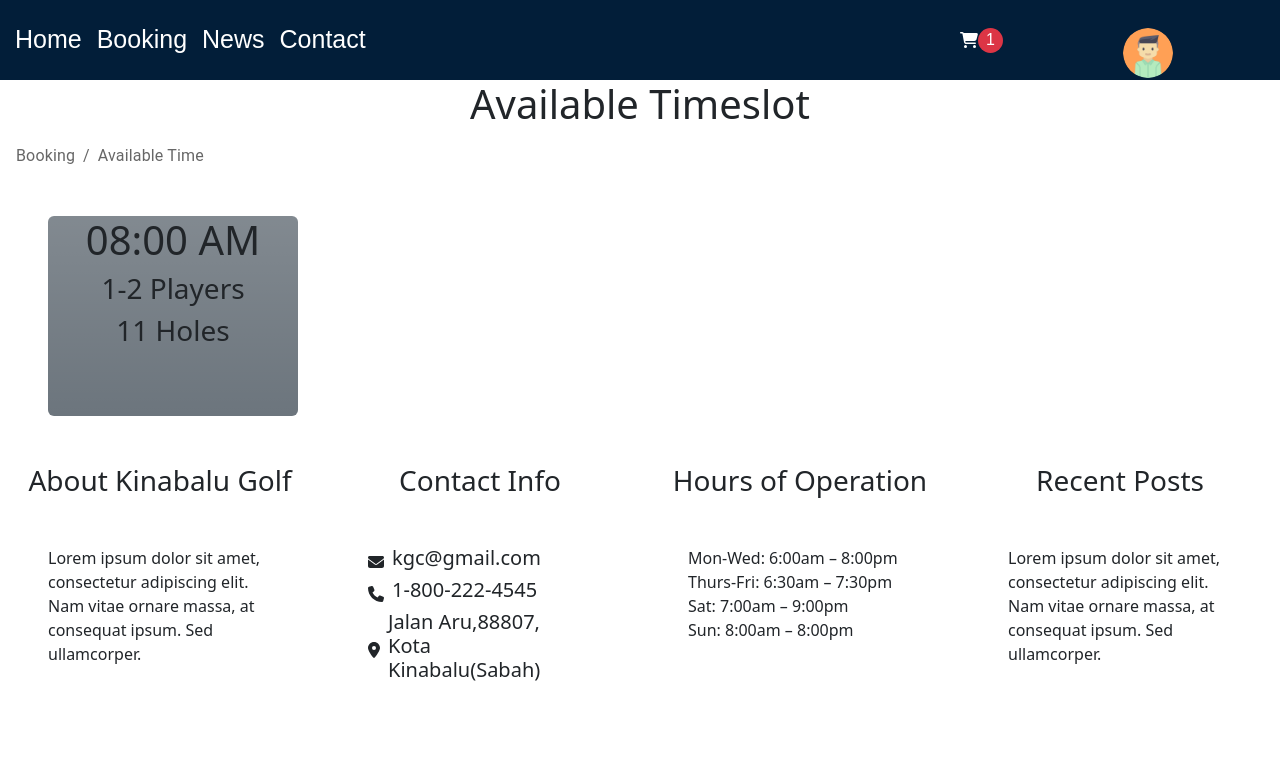
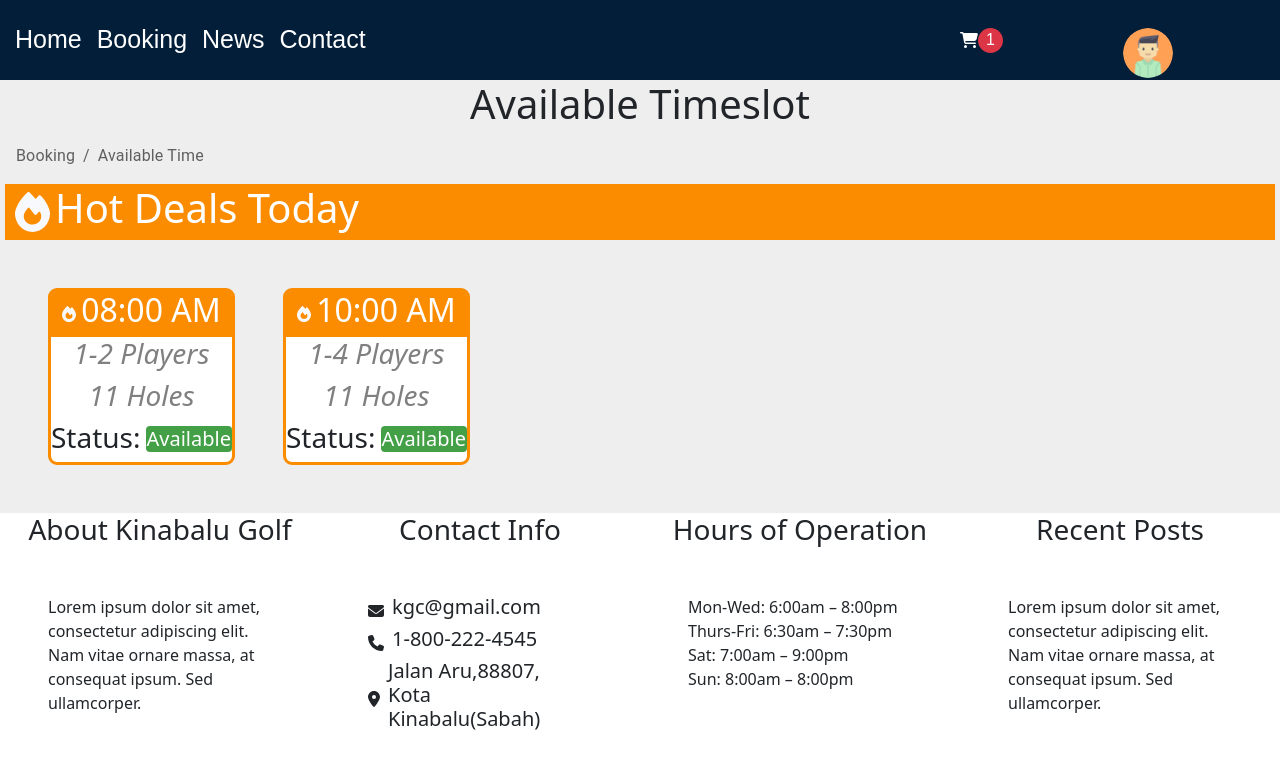
Before and after one commit to Dannyw07/test, a React (Create React App) app in the folder clientside/: page /availableTime in a window 1280 px wide. Shown: the top 768 px of the page. Built offline with nearby package versions, Linux system fonts and the light colour scheme.

Commit message:
booking files updated

```diff
--- a/clientside/src/pages/AvailableTime/AvailableTime.css
+++ b/clientside/src/pages/AvailableTime/AvailableTime.css
@@ -11,7 +11,9 @@ th {
 td {
   text-align: center;
 }
-
+.ATimeContainer {
+  background: #eeeeee;
+}
 .Time {
   width: 100%;
   /* height: 100vh; */
@@ -19,3 +21,65 @@ td {
   justify-content: center;
   align-items: center;
 }
+
+.AtimeContent {
+  display: flex;
+  align-items: center;
+  text-align: left;
+  background-color: #fb8c00;
+  color: white;
+  margin-left: 5px;
+  margin-right: 5px;
+  gap: 5px;
+  padding-left: 10px;
+}
+
+.hotdeals {
+  /* margin-top: 5px; */
+  display: flex;
+  background-color: #fb8c00;
+  align-items: center;
+  justify-content: center;
+  gap: 5px;
+  border-top-left-radius: 5px;
+  border-top-right-radius: 5px;
+}
+.time {
+  color: white;
+}
+
+.AtimeStatus {
+  display: flex;
+  align-items: center;
+  justify-content: center;
+  gap: 5px;
+}
+
+.status2 {
+  margin-top: 4px;
+  padding: 1px;
+  background: #43a047;
+  color: white;
+  border-radius: 4px;
+}
+
+/* .availabletimeSlots {
+  border: #fb8c00;
+  border-style: solid;
+} */
+
+.slot-1 {
+  background: white;
+  border-top-left-radius: 9px;
+  border-top-right-radius: 9px;
+  border-bottom-left-radius: 9px;
+  border-bottom-right-radius: 9px;
+  border: #fb8c00;
+  border-style: solid;
+  cursor: pointer;
+}
+
+.slotOneContent {
+  font-style: italic;
+  color: grey;
+}
--- a/clientside/src/pages/AvailableTime/AvailableTime.jsx
+++ b/clientside/src/pages/AvailableTime/AvailableTime.jsx
@@ -5,6 +5,8 @@ import Link from "@mui/material/Link";
 import "./AvailableTime.css";
 import Checkbox from "@mui/material/Checkbox";
 import Footer from "../../components/Footer/Footer";
+import { faFire } from "@fortawesome/free-solid-svg-icons";
+import { FontAwesomeIcon } from "@fortawesome/react-fontawesome";
 
 const label = { inputProps: { "aria-label": "Checkbox demo" } };
 
@@ -22,7 +24,7 @@ function handleClick(event) {
 
 const AvailableTime = () => {
   return (
-    <div>
+    <div className="ATimeContainer">
       <Navbar />
       <h1>Available Timeslot</h1>
       <div className="breadcrumb m-3">
@@ -56,15 +58,85 @@ const AvailableTime = () => {
           })}
         </table>
       </div> */}
-      <div className="availabletimeSlots col-md m-5">
-        <div
+
+      <div className="AtimeContent">
+        <FontAwesomeIcon
+          icon={faFire}
+          style={{ color: "#f8f9fc", fontSize: "40px" }}
+        />
+        <h1>Hot Deals Today</h1>
+      </div>
+      <div className="availabletimeSlots col-md m-5 d-flex gap-5">
+        {/* <div
           className="bg-secondary bg-gradient rounded "
-          style={{ width: "250px", height: "200px" }}
+          style={{ width: "250px", height: "175px" }}
         >
-          <div className="m-2 justify-content-center">
-            <h1>08:00 AM</h1>
-            <h3>1-2 Players</h3>
-            <h3>11 Holes</h3>
+          <div className="slot-1">
+            <div className=" justify-content-center ">
+              <div className="hotdeals">
+                <FontAwesomeIcon icon={faFire} style={{ color: "#f8f9fc" }} />
+                <h2 className="time">08:00 AM</h2>
+              </div>
+              <div className="slotOneContent">
+                <h3>1-2 Players</h3>
+                <h3>11 Holes</h3>
+              </div>
+              <div className="AtimeStatus">
+                <h3>Status:</h3>
+                <h5 className="status2"> Available</h5>
+              </div>
+            </div>
+          </div>
+
+          <div className="slot-1">
+            <div className=" justify-content-center ">
+              <div className="hotdeals">
+                <FontAwesomeIcon icon={faFire} style={{ color: "#f8f9fc" }} />
+                <h2 className="time">08:00 AM</h2>
+              </div>
+              <div className="slotOneContent">
+                <h3>1-2 Players</h3>
+                <h3>11 Holes</h3>
+              </div>
+              <div className="AtimeStatus">
+                <h3>Status:</h3>
+                <h5 className="status2"> Available</h5>
+              </div>
+            </div>
+          </div>
+        </div> */}
+
+        <div className="slot-1">
+          <div className=" justify-content-center ">
+            <div className="hotdeals">
+              <FontAwesomeIcon icon={faFire} style={{ color: "#f8f9fc" }} />
+              <h2 className="time">08:00 AM</h2>
+            </div>
+            <div className="slotOneContent">
+              <h3>1-2 Players</h3>
+              <h3>11 Holes</h3>
+            </div>
+            <div className="AtimeStatus">
+              <h3>Status:</h3>
+              <h5 className="status2"> Available</h5>
+            </div>
+          </div>
+        </div>
+
+        <div className="slot-1">
+          <div className=" justify-content-center ">
+            <div className="hotdeals">
+              <FontAwesomeIcon icon={faFire} style={{ color: "#f8f9fc" }} />
+              <h2 className="time">10:00 AM</h2>
+            </div>
+            <div className="slotOneContent">
+              <h3>1-4 Players</h3>
+              <h3>11 Holes</h3>
+            </div>
+            <div className="AtimeStatus">
+              <h3>Status:</h3>
+              <h5 className="status2"> Available</h5>
+            </div>
           </div>
         </div>
       </div>
--- a/clientside/src/pages/Booking/Booking.jsx
+++ b/clientside/src/pages/Booking/Booking.jsx
@@ -13,6 +13,7 @@ import { LocalizationProvider } from "@mui/x-date-pickers/LocalizationProvider";
 import { DatePicker } from "@mui/x-date-pickers/DatePicker";
 import Footer from "../../components/Footer/Footer";
 import { useNavigate } from "react-router-dom/dist/umd/react-router-dom.development";
+import Image from "react-bootstrap/esm/Image";
 
 const Booking = () => {
   const [hole, setHole] = React.useState("");
@@ -38,8 +39,17 @@ const Booking = () => {
   return (
     <div style={{ height: "100%" }}>
       <Navbar />
-      <div className="mt-5 p-5">
-        <h1 className="text-start px-2 ">Hello this is Booking page</h1>
+      <div>
+        <Image
+          src="https://image.deemples.com/wp-content/uploads/2018/06/tourism-malaysia.jpg"
+          width="90%"
+          height="500px"
+          alt="description of the image"
+        />
+      </div>
+
+      <div className="p-5">
+        {/* <h1 className="text-start px-2 ">Hello this is Booking page</h1> */}
 
         <div
           className="headerSearch sticky "
@@ -136,10 +146,6 @@ const Booking = () => {
         </div>
       </div>
 
-      <h1>test</h1>
-      <h1>test</h1>
-      <h1>test</h1>
-
       <div className=" m-4 p-5 bg-dark d-flex justify-content-center align-items-center ">
         <h2 className="text-start m-5 text-center" style={{ color: "white" }}>
           Have a question? Reach out any time
--- a/clientside/src/pages/CreateItem/CreateItem.jsx
+++ b/clientside/src/pages/CreateItem/CreateItem.jsx
@@ -1,7 +1,11 @@
-import React from "react";
+import React, { useState } from "react";
 import Navbar from "../../components/Navbar/Navbar";
 
 const CreateItem = () => {
+  const [title, setTitle] = useState("");
+  const [description, setDescription] = useState("");
+  const [price, setPrice] = useState("");
+
   return (
     <div>
       <Navbar />
```
